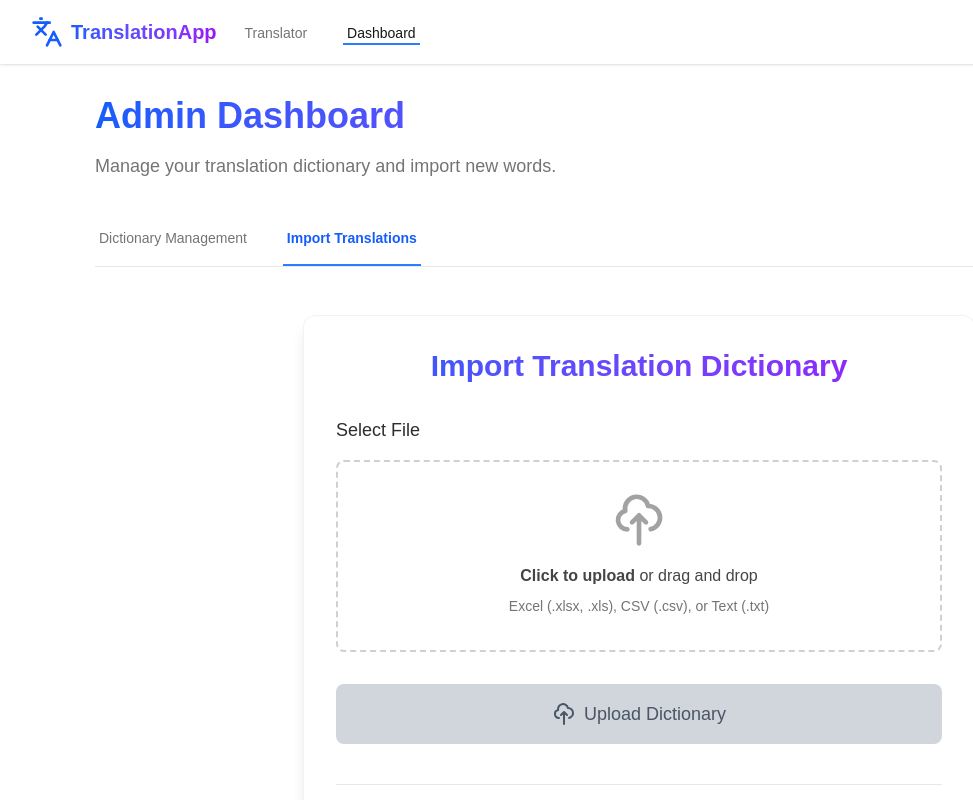
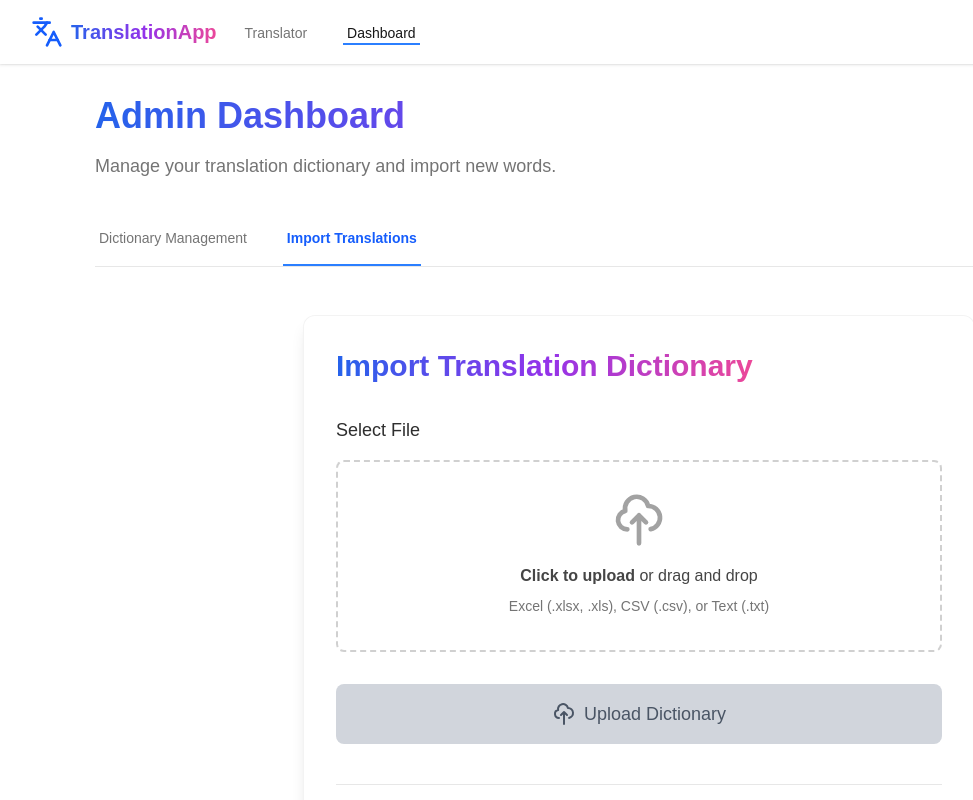
Before and after one commit to Mariussgal/translate_app, a Next.js app in the folder translate_app/: page /dashboard in a window 1280 px wide. Both pictures are taken after a click on the button "Import Translations". Shown: the top 800 px of the page, without its empty margins (1-974 px from the left). Built offline with nearby package versions, Linux system fonts and the light colour scheme; no server answers.

Commit message:
police modif

```diff
--- a/translate_app/src/app/NavigationBar.tsx
+++ b/translate_app/src/app/NavigationBar.tsx
@@ -21,7 +21,7 @@ export default function Navbar() {
                 <path d="m22 22-5-10-5 10" />
                 <path d="M14 18h6" />
               </svg>
-              <span className="ml-2 text-xl font-bold bg-gradient-to-r from-blue-600 to-purple-600 bg-clip-text text-transparent">TranslationApp</span>
+              <span className="ml-2 text-xl font-bold gradient-text">TranslationApp</span>
             </Link>
             <div className=" ml-6 flex space-x-4 md:space-x-8">
               <Link
--- a/translate_app/src/app/dashboard/page.tsx
+++ b/translate_app/src/app/dashboard/page.tsx
@@ -18,7 +18,7 @@ export default function Dashboard() {
     <div className="flex flex-col min-h-screen bg-background">
       <main className="flex-1 flex flex-col p-4 sm:p-6 md:p-8 max-w-6xl mx-auto w-full space-y-8">
         <div className="flex flex-col space-y-4">
-          <h1 className="text-4xl font-bold bg-gradient-to-r from-blue-600 to-purple-600 bg-clip-text text-transparent">
+          <h1 className="text-4xl font-bold gradient-text">
             Admin Dashboard
           </h1>
           <p className="text-foreground/60 text-lg">
@@ -144,7 +144,7 @@ function DictionaryManagementUI() {
 
   return (
     <div className="w-full max-w-4xl mx-auto p-8 bg-white/40 dark:bg-black/30 backdrop-blur-sm rounded-xl shadow-lg border border-foreground/5">
-      <h2 className="text-3xl font-bold mb-8 text-center bg-gradient-to-r from-blue-600 to-purple-600 bg-clip-text text-transparent">
+      <h2 className="text-3xl font-bold mb-8 text-center gradient-text">
         Dictionary Management
       </h2>
 
@@ -186,9 +186,7 @@ function DictionaryManagementUI() {
       <div className="grid grid-cols-1 gap-8">
         <div className="bg-black/5 dark:bg-white/5 p-6 rounded-lg border border-foreground/10">
           <h3 className="text-xl font-semibold mb-6 flex items-center">
-            <svg xmlns="http://www.w3.org/2000/svg" className="h-5 w-5 mr-2 text-blue-500" viewBox="0 0 20 20" fill="currentColor">
-              <path d="M7.75 2.75a.75.75 0 00-1.5 0v1.258a32.987 32.987 0 00-3.599.278.75.75 0 10.198 1.487A31.545 31.545 0 018.7 5.545 19.381 19.381 0 017 9.56a19.418 19.418 0 01-1.002-2.05.75.75 0 00-1.384.577 20.935 20.935 0 001.492 2.91 19.613 19.613 0 01-3.828 4.154.75.75 0 10.945 1.164A21.116 21.116 0 007 12.331c.095.132.192.262.29.391a.75.75 0 001.194-.91c-.204-.266-.4-.538-.59-.815a20.888 20.888 0 003.067-7.106 31.36 31.36 0 013.352.246.75.75 0 10.214-1.486 32.952 32.952 0 00-3.737-.305V1.75a.75.75 0 00-1.5 0v1.3a32.864 32.864 0 00-3.627.11.75.75 0 10.224 1.482 31.34 31.34 0 013.022-.266 19.412 19.412 0 01-2.9 7.373z" />
-            </svg>
+
             Word Management
           </h3>
 
@@ -355,7 +353,7 @@ function FileUploadUI() {
 
   return (
     <div className="w-full max-w-2xl mx-auto p-8 bg-white/40 dark:bg-black/30 backdrop-blur-sm rounded-xl shadow-lg border border-foreground/5">
-      <h2 className="text-3xl font-bold mb-8 text-center bg-gradient-to-r from-blue-600 to-purple-600 bg-clip-text text-transparent">
+      <h2 className="text-3xl font-bold mb-8 text-center gradient-text">
         Import Translation Dictionary
       </h2>
 
--- a/translate_app/src/app/page.tsx
+++ b/translate_app/src/app/page.tsx
@@ -226,6 +226,12 @@ export default function Home() {
                 </>
               )}
             </span>
+            <style jsx>{`
+              @supports not (background-image: linear-gradient(to right, #2563eb, #9333ea)) { button {
+                  background-color: #4f46e5 !important;
+      }
+    }
+  `}</style>
           </button>
         </div>
       </main>
```
